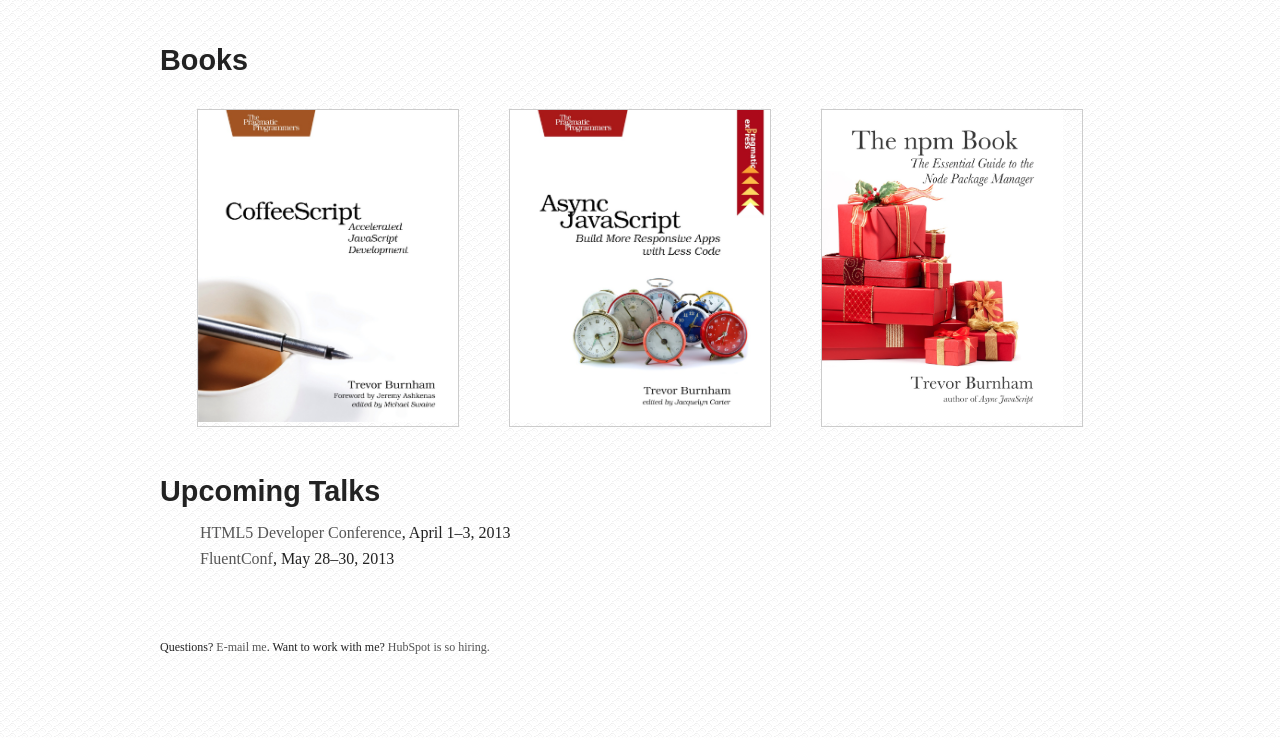
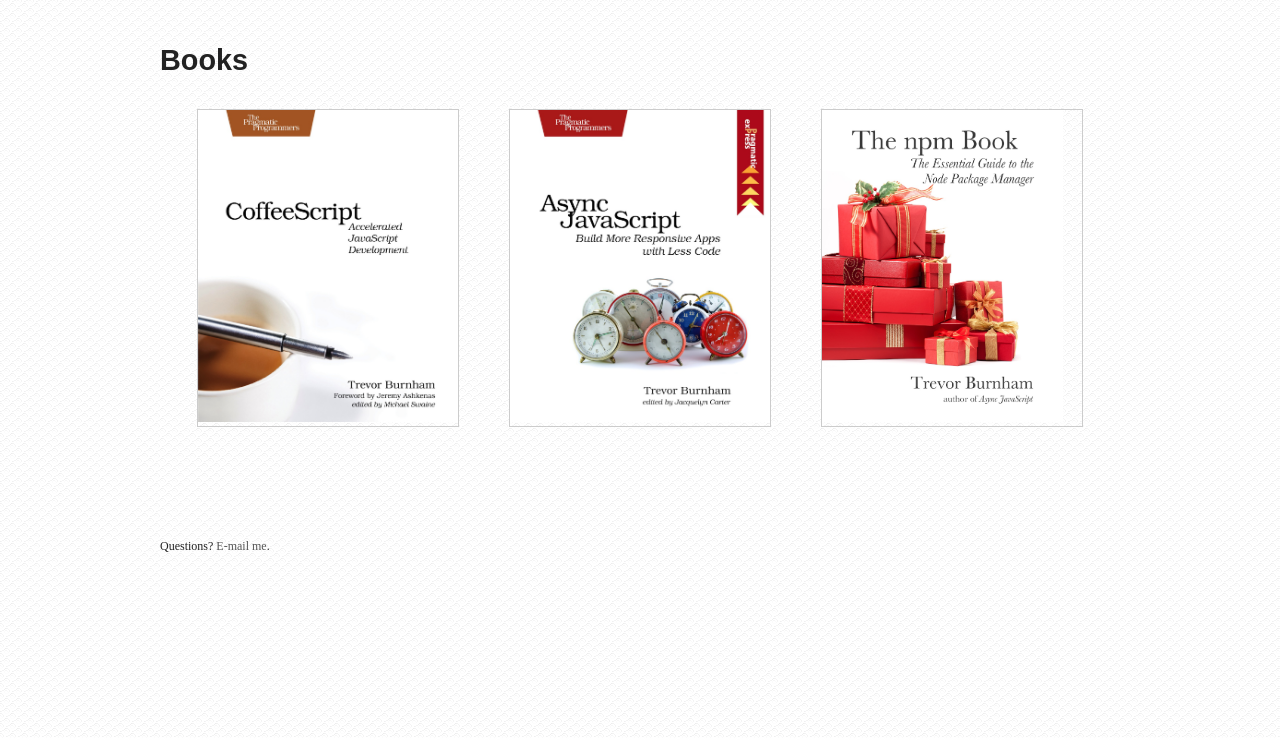
Before and after one commit to TrevorBurnham/trevorburnham.github.com, a plain HTML site: page index.html in a window 1280 px wide. Shown: the part 62-800 px from the top of the page. Drawn offline with Linux system fonts and the light colour scheme.

Commit message:
Remove old speaking engagements

```diff
--- a/index.html
+++ b/index.html
@@ -48,19 +48,10 @@
         </a>
       </li>
     </ul>
-
-    <h2>Upcoming Talks</h2>
-    <ul class="speaking">
-      <li>
-        <a href="//html5devconf.com/">HTML5 Developer Conference</a>, April 1–3, 2013
-      </li><li>
-        <a href="//fluentconf.com/fluent2013">FluentConf</a>, May 28–30, 2013
-      </li>
-    </ul>
   </article>
 
   <footer>
-    <p>Questions? <a href="mailto:trevorburnham@gmail.com">E-mail me</a>. Want to work with me? <a href="//hubspot.com/jobs/">HubSpot is so hiring.</a></p>
+    <p>Questions? <a href="mailto:trevorburnham@gmail.com">E-mail me</a>.</a></p>
   </footer>
 </body>
 </html>
```
